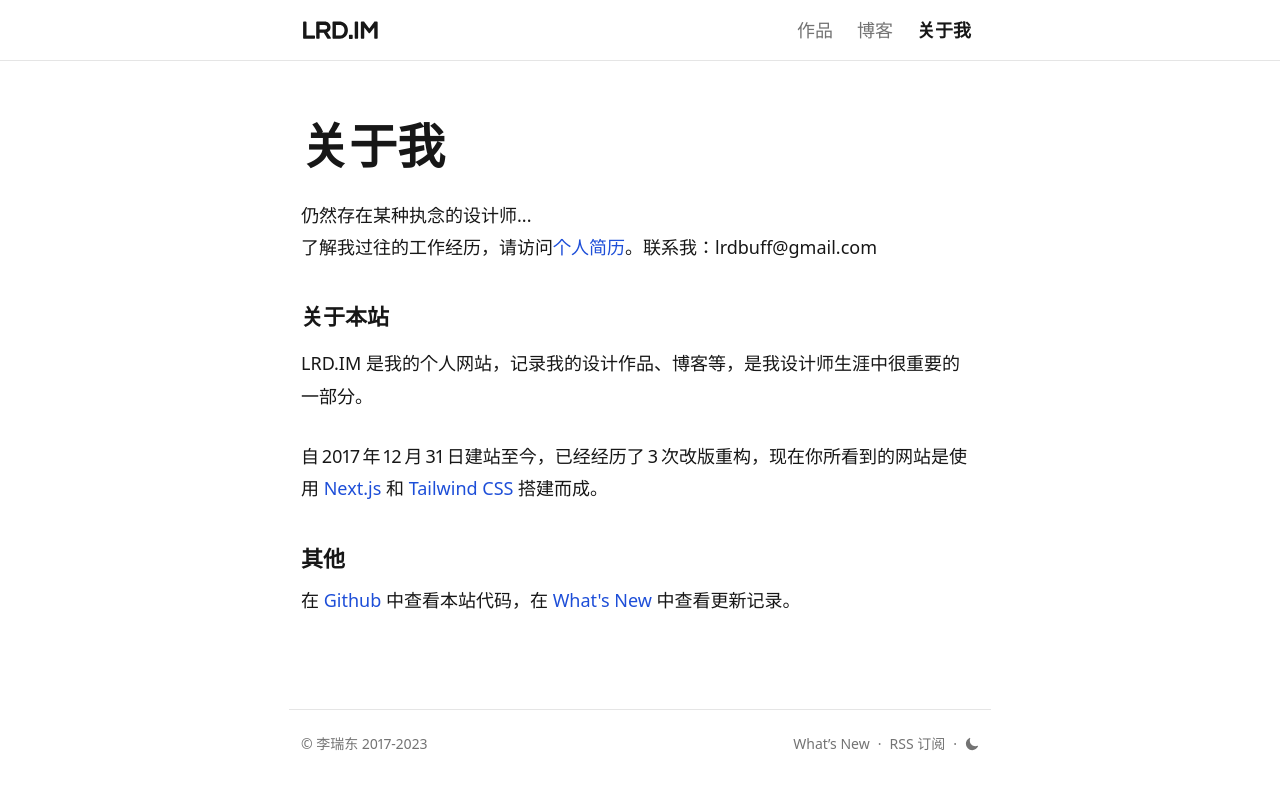
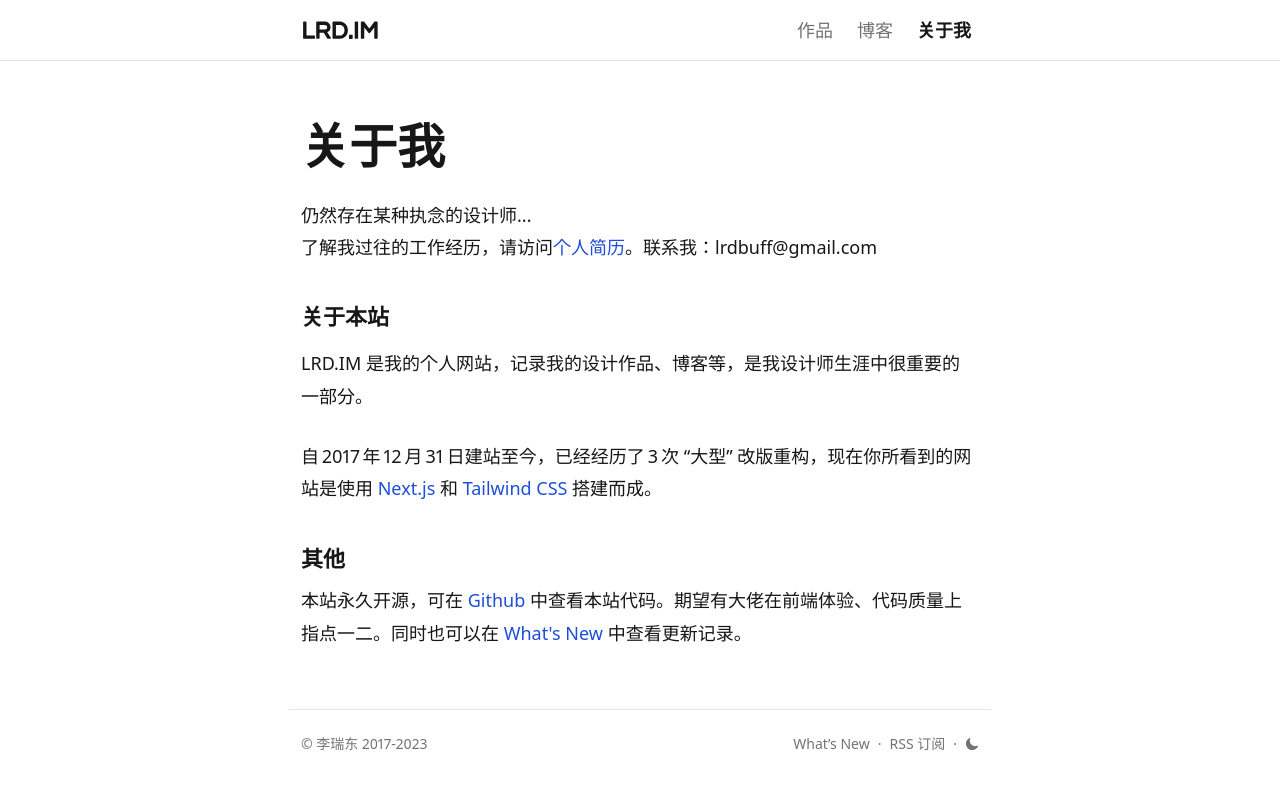
Before and after one commit to Pudge1996/NEXT.LRD.IM, a Next.js app: page /about in a window 1280 px wide. Shown: the top 790 px of the page. Built offline with nearby package versions, Linux system fonts and the light colour scheme.

Commit message:
更新信息

```diff
--- a/pages/about.js
+++ b/pages/about.js
@@ -24,14 +24,14 @@ export default function about() {
           LRD.IM 是我的个人网站，记录我的设计作品、博客等，是我设计师生涯中很重要的<span className="whitespace-nowrap">一部分。</span>
           </p>
           <p className="mt-2 sm:mt-3 mb-3">
-          自&thinsp;2017&thinsp;年&thinsp;12&thinsp;月&thinsp;31&thinsp;日建站至今，已经经历了&thinsp;3&thinsp;次改版重构，现在你所看到的网站是使用 <Link href="https://nextjs.org/" target="_blank" rel="noopener noreferrer" title="Next.js">Next.js</Link> 和 <Link href="https://tailwindcss.com/" target="_blank" rel="noopener noreferrer" title="Tailwind CSS">Tailwind CSS</Link> 搭建<span className="whitespace-nowrap">而成。</span>
+          自&thinsp;2017&thinsp;年&thinsp;12&thinsp;月&thinsp;31&thinsp;日建站至今，已经经历了&thinsp;3&thinsp;次 “大型” 改版重构，现在你所看到的网站是使用 <Link href="https://nextjs.org/" target="_blank" rel="noopener noreferrer" title="Next.js">Next.js</Link> 和 <Link href="https://tailwindcss.com/" target="_blank" rel="noopener noreferrer" title="Tailwind CSS">Tailwind CSS</Link> 搭建<span className="whitespace-nowrap">而成。</span>
           </p>
 
         </section>
         <section>
           <h2 className="text-[22px] font-semibold">其他</h2>
           <p className="mt-2 mb-3">
-          在 <Link href="https://github.com/Pudge1996/NEXT.LRD.IM" target="_blank" rel="noopener noreferrer" title="Github">Github</Link> 中查看本站代码，在 <Link href="/updates" title="Github">What's New</Link> 中查看更新<span className="whitespace-nowrap">记录。</span>
+          本站永久开源，可在 <Link href="https://github.com/Pudge1996/NEXT.LRD.IM" target="_blank" rel="noopener noreferrer" title="Github">Github</Link> 中查看本站代码。期望有大佬在前端体验、代码质量上指点一二。同时也可以在 <Link href="/updates" title="Github">What's New</Link> 中查看更新<span className="whitespace-nowrap">记录。</span>
           </p>
         </section>
       </div>
```
